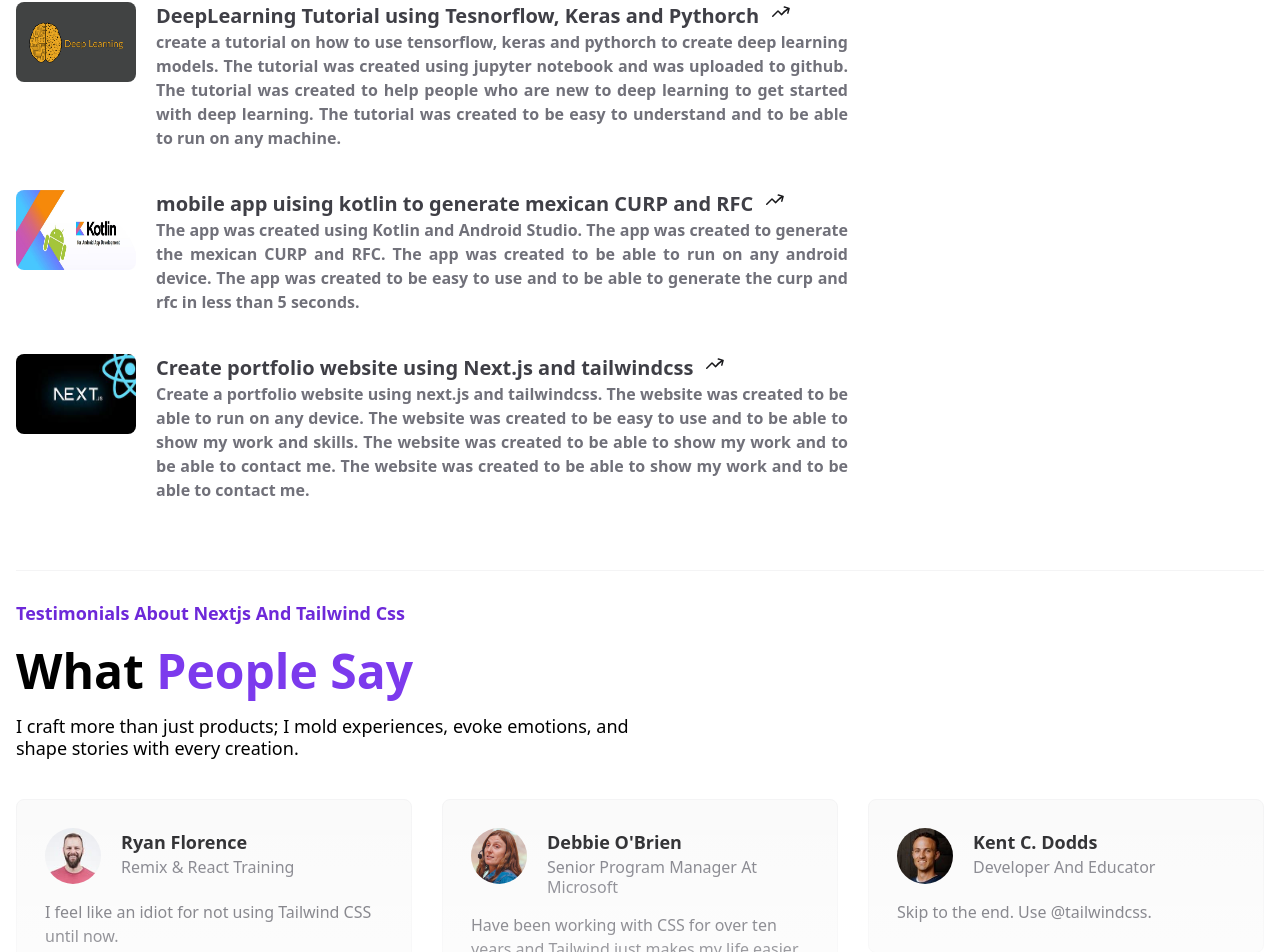
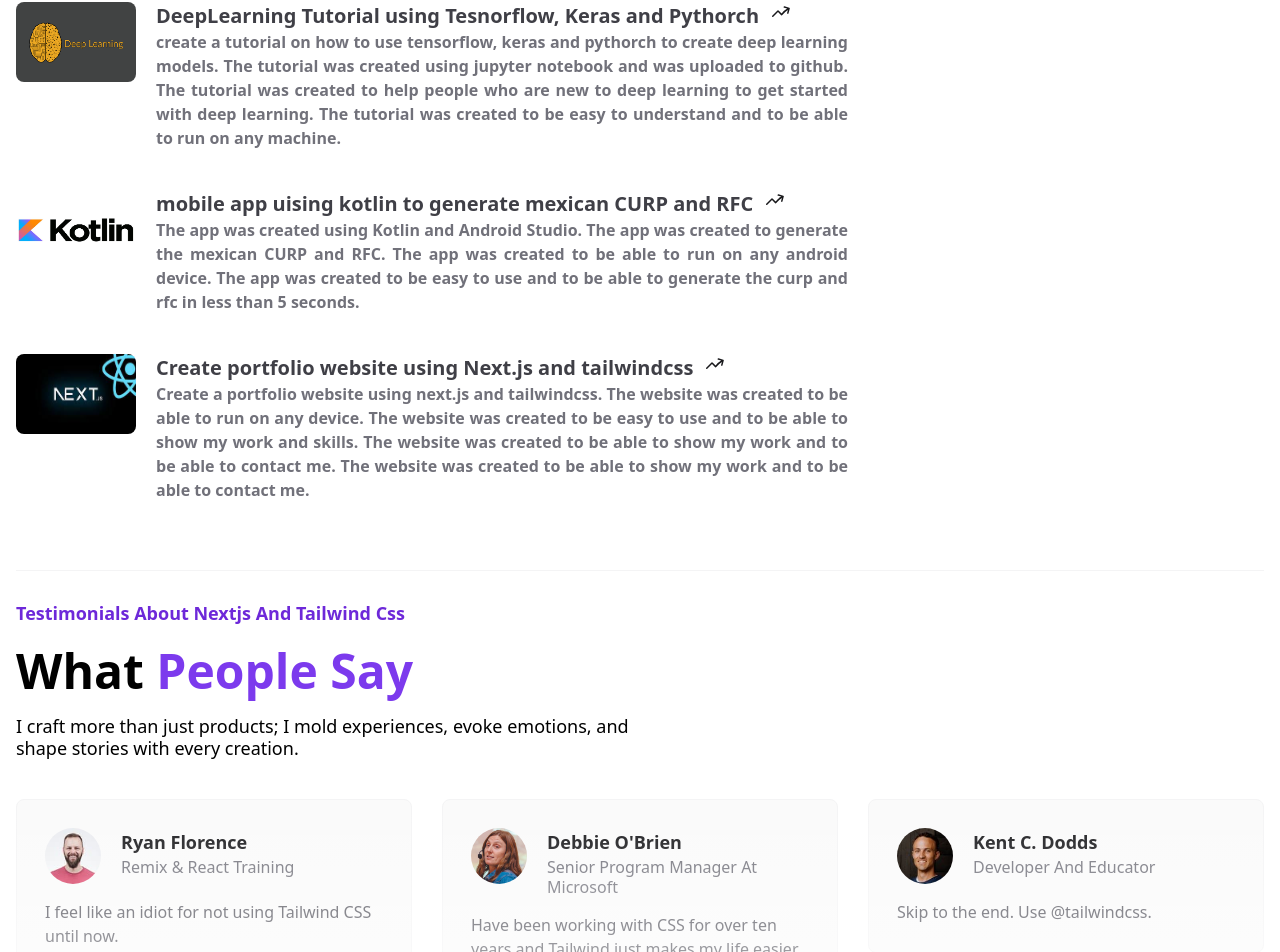
Before and after one commit to FranceCawich/Portfolio-, a Next.js app: page / in a window 1280 px wide. Shown: the part 2089-3041 px from the top of the page. Built offline with nearby package versions, Linux system fonts and the light colour scheme.

Commit message:
changingin some images

```diff
--- a/data/projects.js
+++ b/data/projects.js
@@ -58,7 +58,7 @@ const data = [
   {
     id: 4,
     title: "mobile app uising kotlin to generate mexican CURP and RFC",
-    image: "/projects/Kotlin.jpg",
+    image: "/projects/Kot.jpg",
     description:
       "The app was created using Kotlin and Android Studio. The app was created to generate the mexican CURP and RFC. The app was created to be able to run on any android device. The app was created to be easy to use and to be able to generate the curp and rfc in less than 5 seconds.",
     skills: [{ id: 1, name: "kotlin", image: "/skills/kotlin.jpg" }],
```
Also changed, not shown: public/projects/kot.jpg (added).
